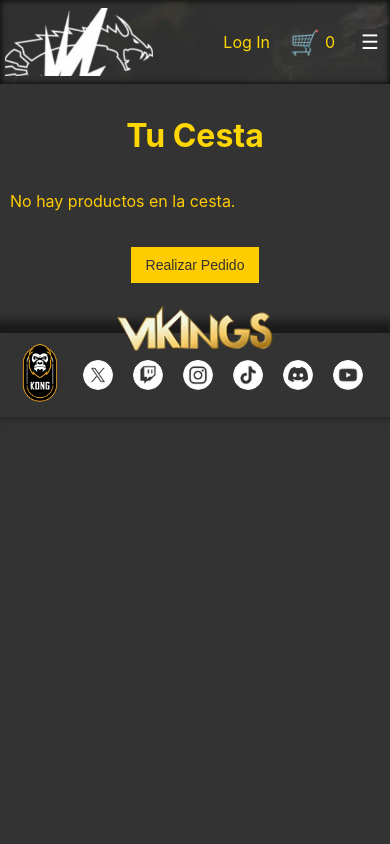
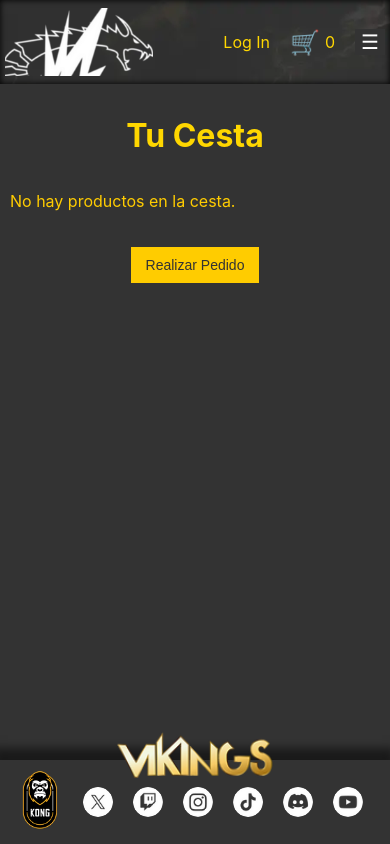
Before and after one commit to rupi014/vikings-frontend, a React (Create React App) app: page /cesta in a window 390 px wide. Built offline with nearby package versions, Linux system fonts and the light colour scheme.

Commit message:
styles in cesta fixed

```diff
--- a/src/components/styles/cesta.css
+++ b/src/components/styles/cesta.css
@@ -102,7 +102,7 @@
 @media (max-width: 480px) {
   .cesta-container {
     padding: 10px;
-    height: auto;
+    height: 100%;
   }
 
   .productos-cesta {
```
